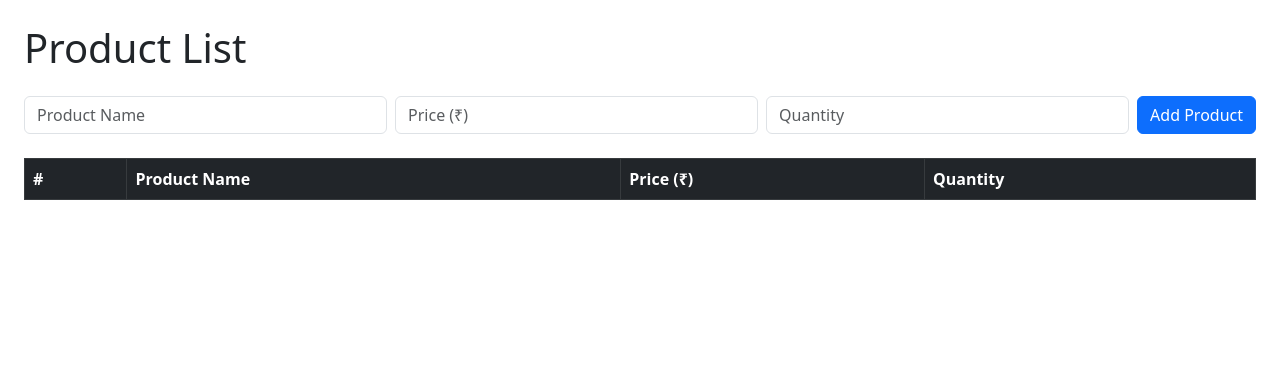
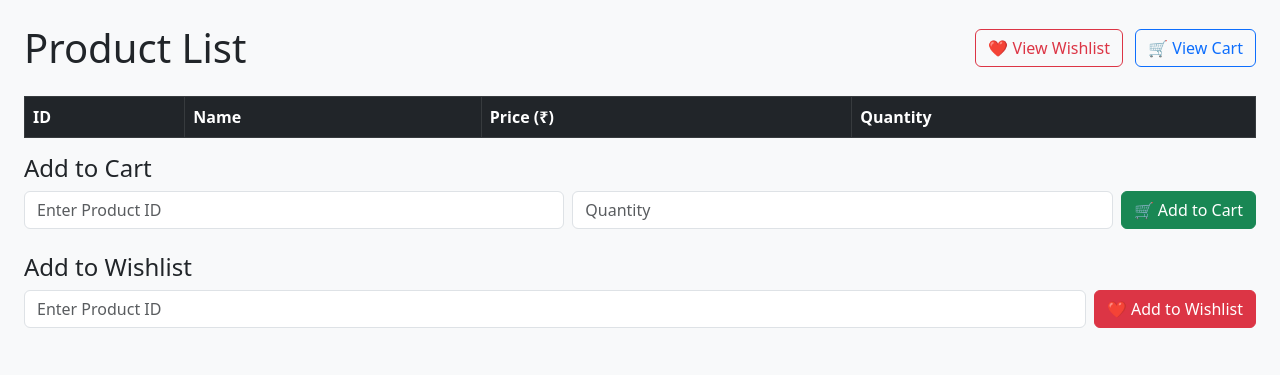
Before and after one commit to Aaronjm7/project1, a Django app: page / in a window 1280 px wide. Shown: the top 375 px of the page. Run offline with Django 5.2, Linux system fonts and the light colour scheme; a user stored in the database is signed in; data comes from the database, SQL or seed files in the repository; both versions use the stored data as it was after the commit; data that the repository does not hold is empty; parts of the project's set-up code (start-up, migrations or seed data) failed here and were passed over.

Commit message:
Cart and wishlist

```diff
--- a/mypro/product/api_urls.py
+++ b/mypro/product/api_urls.py
@@ -1,6 +1,10 @@
 from django.urls import path
-from .views import ProductPageCreateAPIView
+from .views import ProductPageCreateAPIView,CartItemDeleteView,CartItemListCreateView,WishlistItemListCreateView,WishlistItemDeleteView
 
 urlpatterns = [
     path('product/', ProductPageCreateAPIView.as_view(), name='product-list'),
+    path('cart/',CartItemListCreateView.as_view(),name='api-cart-list'),
+    path('cart/<int:pk>/',CartItemDeleteView.as_view(),name='api-cart-delete'),
+    path('wishlist/',WishlistItemListCreateView.as_view(),name='wishlist'),
+    path('wishlist/<int:pk>/',WishlistItemDeleteView.as_view(),name='wishlist-delete'),
 ]
--- a/mypro/product/html_urls.py
+++ b/mypro/product/html_urls.py
@@ -1,9 +1,11 @@
 from django.urls import path
-from .views import product_page, register, login_view
+from .views import product_page, register, login_view,cart,wishlist
 
 urlpatterns = [
     path('product/', product_page, name='product_page'),
     path('register/', register, name='register'),
     path('login/', login_view, name='login'),
-    path('', product_page, name='product-page'),  # Home page
+    path('', product_page, name='product-page'),# Home page
+    path('cart/',cart,name='cart_view'),
+    path('wishlist/',wishlist,name='wishlist_view'),
 ]
--- a/mypro/product/models.py
+++ b/mypro/product/models.py
@@ -40,3 +40,15 @@ class Productpage(models.Model):
  name=models.CharField(max_length=30)
  price=models.IntegerField()
  quantity=models.IntegerField()
+
+class Wishlist(models.Model):
+     user=models.ForeignKey(CustomUser,on_delete=models.CASCADE,related_name='wishlist_item')
+     product = models.ForeignKey(Productpage,on_delete=models.CASCADE,related_name='wishlist')
+
+     class Meta:
+         unique_together = ('user', 'product')
+
+class CartItem(models.Model):
+    user= models.ForeignKey(CustomUser,on_delete=models.CASCADE,related_name='cart_item')
+    product= models.ForeignKey(Productpage,on_delete=models.CASCADE,related_name='cart')
+    quantity= models.PositiveBigIntegerField(default=0)
--- a/mypro/product/views.py
+++ b/mypro/product/views.py
@@ -3,6 +3,7 @@ import logging
 
 from django.contrib import messages
 from django.contrib.auth import authenticate, login
+from django.db.models import F, Sum
 from django.shortcuts import redirect, render
 from django.views.generic import TemplateView
 from rest_framework import generics, status
@@ -12,11 +13,12 @@ from rest_framework.response import Response
 from rest_framework.views import APIView
 from utils.lockout import (is_locked_out, record_failed_attempt,
                            reset_failed_attempts)
-
+from django.db import reset_queries, connection
 from .decorators import custom_decorator
 from .forms import CustomAuthenticationForm, CustomUserCreationForm
-from .models import Productpage
-from .serializers import ProductPageSerializer
+from .models import CartItem, Productpage, Wishlist
+from .serializers import (CartIteSerializer, ProductPageSerializer,
+                          WishlistItemSerializer)
 from .tasks import send_welcome_email
 
 logger=logging.getLogger(__name__)
@@ -32,9 +34,21 @@ class ProductPageCreateAPIView(generics.ListCreateAPIView):
     def create(self,request,*args,**kwargs):
         logger.info("Board creation attempt: %s",request.data)
         return super().create(request,*args,**kwargs)
+
+
+
 @custom_decorator
 def product_page(request):
     return render(request,'index.html')
+
+
+def cart(request):
+    return render(request,'cart.html')
+
+
+def wishlist(request):
+    return render(request,'wishlist.html')
+
 
 def register(request):
     if request.method == 'POST':
@@ -69,3 +83,72 @@ def login_view(request):
         logger.debug("GET request for login page.")
 
     return render(request, 'login.html', {'form': form})
+
+
+class CartItemListCreateView(generics.ListCreateAPIView):
+    serializer_class=CartIteSerializer
+    permission_classes=[IsAuthenticated]
+
+    def get_queryset(self):
+     return CartItem.objects.select_related('product').filter(user=self.request.user)
+
+
+
+
+    def list(self, request, *args, **kwargs):
+        queryset = self.get_queryset()
+        serializer = self.get_serializer(queryset, many=True)
+
+        reset_queries()
+        total_items = sum(item.quantity for item in queryset)
+        total_price = sum(item.quantity * item.product.price for item in queryset)
+        total_queries = len(connection.queries)
+        print("Total SQL Queries:",total_queries)
+        return Response({
+            'items': serializer.data,
+            'total_items': total_items,
+            'total_price': total_price
+        })
+
+
+
+    def perform_create(self,serializer):
+        serializer.save(user= self.request.user)
+
+
+
+class CartItemDeleteView(generics.DestroyAPIView):
+   def get_queryset(self):
+     return CartItem.objects.select_related('product').filter(user=self.request.user)
+
+
+class WishlistItemListCreateView(generics.ListCreateAPIView):
+    serializer_class= WishlistItemSerializer
+    permission_classes= [IsAuthenticated]
+
+    def get_queryset(self):
+        return Wishlist.objects.select_related('product').filter(user=self.request.user)
+
+    def perform_create(self, serializer):
+        serializer.save(user=self.request.user)
+
+    def list(self, request, *args, **kwargs):
+        queryset = self.get_queryset()
+        serializer = self.get_serializer(queryset, many=True)
+
+        # Pure Python-based calculation
+
+        total_items = len(queryset)
+        total_price = sum(item.product.price for item in queryset if item.product and item.product.price)
+
+        return Response({
+            'items': serializer.data,
+            'total_items': total_items,
+            'total_price': total_price
+        })
+
+
+class WishlistItemDeleteView(generics.DestroyAPIView):
+    serializer_class=WishlistItemSerializer
+    permission_classes=[IsAuthenticated]
+    queryset= Wishlist.objects.all()
--- a/mypro/templates/index.html
+++ b/mypro/templates/index.html
@@ -2,109 +2,135 @@
 <html lang="en">
 <head>
   <meta charset="UTF-8" />
+  <meta name="viewport" content="width=device-width, initial-scale=1">
   <title>Products Table</title>
-  <meta name="csrf-token" content="{{ csrf_token }}">  <!-- CSRF Token from Django -->
-  <link
-    rel="stylesheet"
-    href="https://cdn.jsdelivr.net/npm/bootstrap@5.3.0/dist/css/bootstrap.min.css"
-  />
+  <meta name="csrf-token" content="{{ csrf_token }}">
+  <link rel="stylesheet" href="https://cdn.jsdelivr.net/npm/bootstrap@5.3.0/dist/css/bootstrap.min.css" />
 </head>
-<body class="p-4">
-  <h1 class="mb-4">Product List</h1>
-
-  <!-- Product Form -->
-  <form id="product-form" class="mb-4">
-    <div class="row g-2 mb-3">
-      <div class="col-md">
-        <input type="text" id="name" class="form-control" placeholder="Product Name" required />
-      </div>
-      <div class="col-md">
-        <input type="number" id="price" class="form-control" placeholder="Price (₹)" step="0.01" required />
-      </div>
-      <div class="col-md">
-        <input type="number" id="quantity" class="form-control" placeholder="Quantity" required />
-      </div>
-      <div class="col-md-auto">
-        <button type="submit" class="btn btn-primary">Add Product</button>
-      </div>
+<body class="p-4 bg-light">
+  <div class="d-flex justify-content-between align-items-center mb-4">
+    <h1 class="mb-0">Product List</h1>
+    <div>
+      <a href="/wishlist/" class="btn btn-outline-danger me-2">❤️ View Wishlist</a>
+      <a href="/cart/" class="btn btn-outline-primary">🛒 View Cart</a>
     </div>
-  </form>
+  </div>
 
   <!-- Product Table -->
   <table class="table table-striped table-bordered">
     <thead class="table-dark">
       <tr>
-        <th scope="col">#</th>
-        <th scope="col">Product Name</th>
-        <th scope="col">Price (₹)</th>
-        <th scope="col">Quantity</th>
+        <th>ID</th>
+        <th>Name</th>
+        <th>Price (₹)</th>
+        <th>Quantity</th>
       </tr>
     </thead>
-    <tbody id="product-body">
-      <!-- Products will be inserted here -->
-    </tbody>
+    <tbody id="product-body"></tbody>
   </table>
 
+  <!-- Add to Cart -->
+  <div class="mb-4">
+    <h4>Add to Cart</h4>
+    <form id="cart-form" class="row g-2">
+      <div class="col-md">
+        <input type="number" id="cart-product-id" class="form-control" placeholder="Enter Product ID" required />
+      </div>
+      <div class="col-md">
+        <input type="number" id="cart-quantity" class="form-control" placeholder="Quantity" required />
+      </div>
+      <div class="col-md-auto">
+        <button type="submit" class="btn btn-success">🛒 Add to Cart</button>
+      </div>
+    </form>
+  </div>
+
+  <!-- Add to Wishlist -->
+  <div class="mb-4">
+    <h4>Add to Wishlist</h4>
+    <form id="wishlist-form" class="row g-2">
+      <div class="col-md">
+        <input type="number" id="wishlist-product-id" class="form-control" placeholder="Enter Product ID" required />
+      </div>
+      <div class="col-md-auto">
+        <button type="submit" class="btn btn-danger">❤️ Add to Wishlist</button>
+      </div>
+    </form>
+  </div>
+
   <script>
-    const productBody = document.getElementById('product-body');
-
-    // Get CSRF token from meta tag
     function getCSRFToken() {
       return document.querySelector('meta[name="csrf-token"]').getAttribute('content');
     }
 
-    // Load products into table
+    // Load products into the table
     function loadProducts() {
       fetch('/api/product/')
-        .then(response => response.json())
+        .then(res => res.json())
         .then(data => {
-          productBody.innerHTML = '';
-          data.forEach((product, index) => {
+          const tbody = document.getElementById('product-body');
+          tbody.innerHTML = '';
+          data.forEach(product => {
             const row = document.createElement('tr');
             row.innerHTML = `
-              <th scope="row">${index + 1}</th>
+              <td>${product.id}</td>
               <td>${product.name}</td>
-              <td>${product.price}</td>
+              <td>₹${product.price}</td>
               <td>${product.quantity}</td>
             `;
-            productBody.appendChild(row);
+            tbody.appendChild(row);
           });
-        })
-        .catch(error => {
-          console.error('Failed to load products:', error);
         });
     }
 
-    // Submit form to add product
-    document.getElementById('product-form').addEventListener('submit', function (e) {
+    // Handle add to cart
+    document.getElementById('cart-form').addEventListener('submit', function(e) {
       e.preventDefault();
+      const productId = document.getElementById('cart-product-id').value;
+      const quantity = document.getElementById('cart-quantity').value;
 
-      const name = document.getElementById('name').value;
-      const price = document.getElementById('price').value;
-      const quantity = document.getElementById('quantity').value;
-
-      fetch('/api/product/', {
+      fetch('/api/cart/', {
         method: 'POST',
         headers: {
           'Content-Type': 'application/json',
-          'X-CSRFToken': getCSRFToken(),
+          'X-CSRFToken': getCSRFToken()
         },
-        body: JSON.stringify({ name, price, quantity }),
+        body: JSON.stringify({ product_id: productId, quantity })
       })
-        .then(response => {
-          if (!response.ok) throw new Error('Failed to add product');
-          return response.json();
-        })
-        .then(data => {
-          document.getElementById('product-form').reset();
-          loadProducts();  // Refresh list
-        })
-        .catch(error => {
-          console.error('Error:', error);
-        });
+      .then(res => {
+        if (!res.ok) throw res;
+        alert("✅ Added to cart!");
+      })
+      .catch(async err => {
+        const errData = await err.json();
+        alert("❌ " + (errData.detail || "Failed to add to cart"));
+      });
     });
 
-    // Load products when page loads
+    // Handle add to wishlist
+    document.getElementById('wishlist-form').addEventListener('submit', function(e) {
+      e.preventDefault();
+      const productId = document.getElementById('wishlist-product-id').value;
+
+      fetch('/api/wishlist/', {
+        method: 'POST',
+        headers: {
+          'Content-Type': 'application/json',
+          'X-CSRFToken': getCSRFToken()
+        },
+        body: JSON.stringify({ product_id: productId })
+      })
+      .then(res => {
+        if (!res.ok) throw res;
+        alert("✅ Added to wishlist!");
+      })
+      .catch(async err => {
+        const errData = await err.json();
+        alert("❌ " + (errData.detail || "Failed to add to wishlist"));
+      });
+    });
+
+    // Initial load
     loadProducts();
   </script>
 </body>
```
Also changed, not shown: mypro/product/serializers.py (+25 -2 lines), mypro/templates/cart.html (added, +79 -0 lines), mypro/templates/wishlist.html (added, +76 -0 lines), mypro/db.sqlite3, mypro/product/migrations/0004_cartitem_wishlist.py (added).
